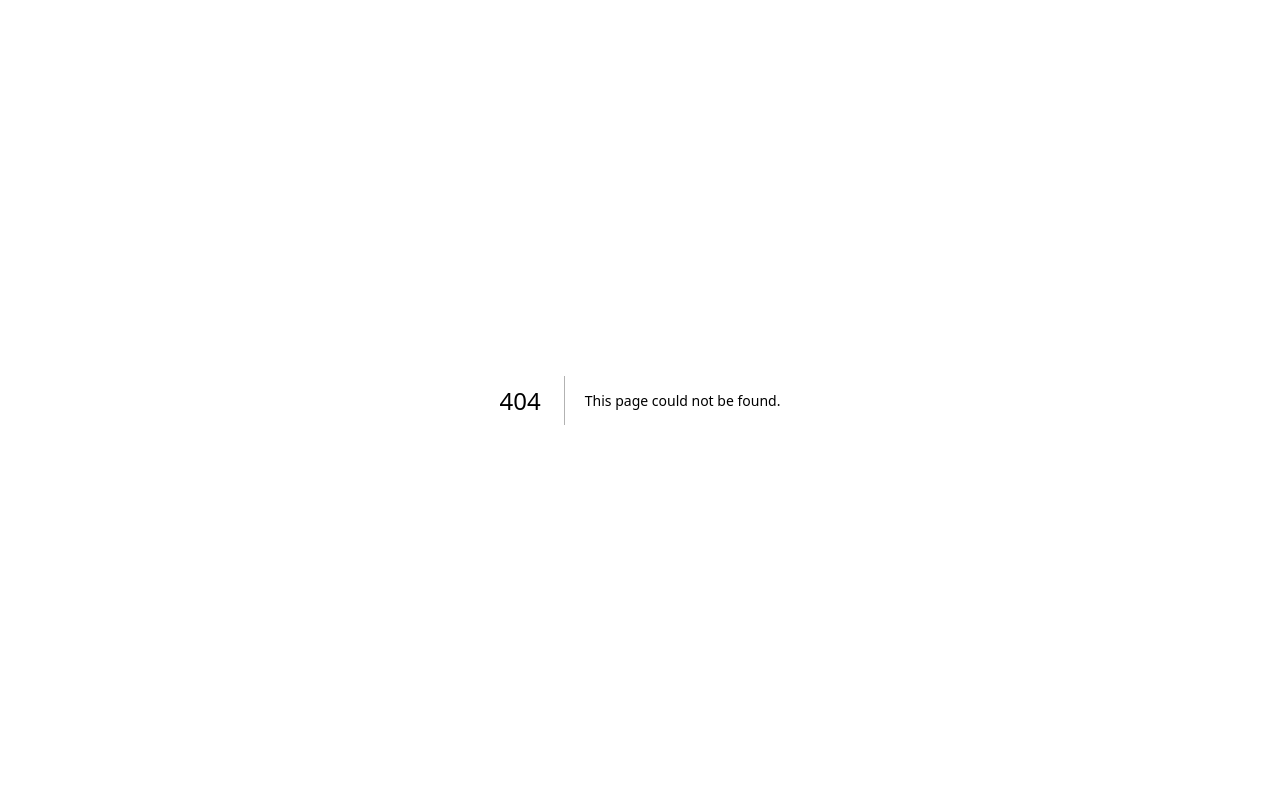
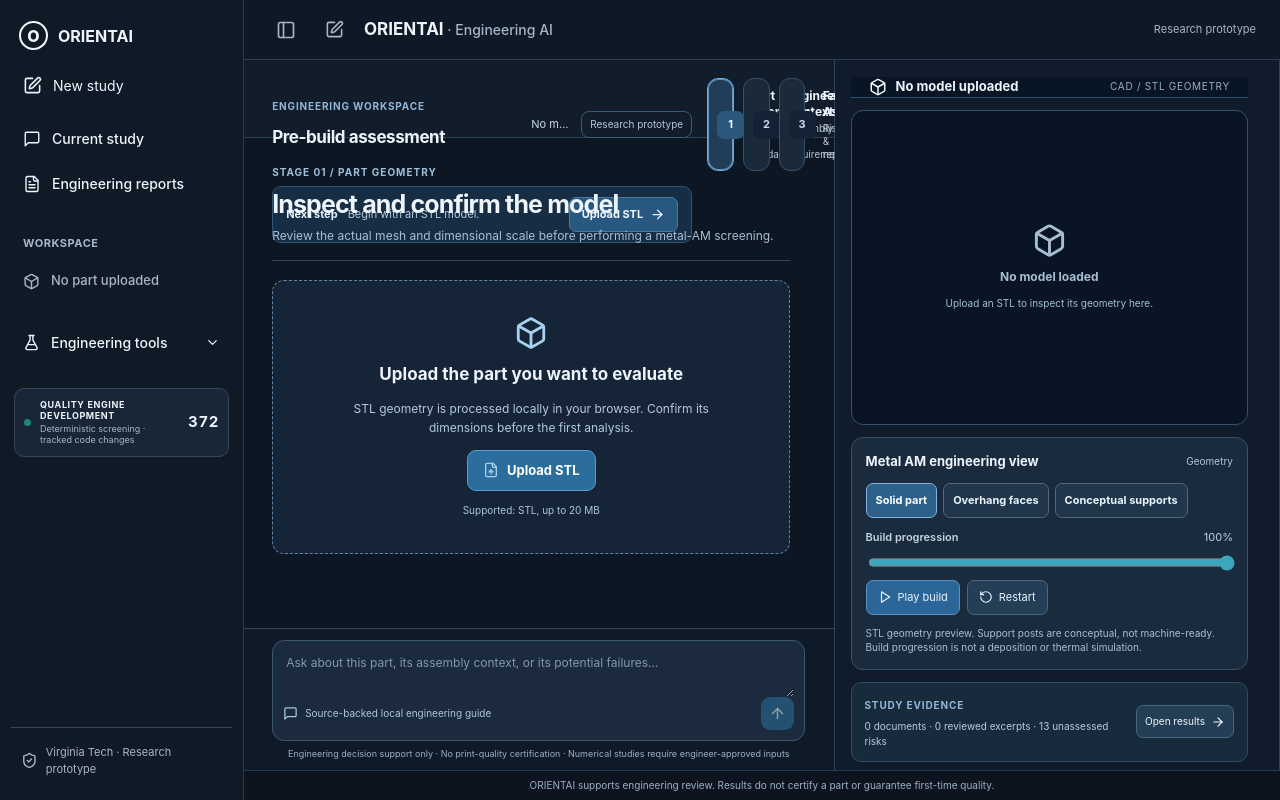
Before and after one commit to Wickey23/boeing-vt-am-first-time-quality, a Next.js app: page /copilot/workbench in a window 1280 px wide. Before the commit this address had no page. Built offline with nearby package versions, Linux system fonts and the light colour scheme.

Commit message:
feat(studio): add separate professional workbench route without changing legacy study

```diff
--- /dev/null
+++ b/app/copilot/workbench/page.tsx
@@ -0,0 +1,7 @@
+import ChatAppShell from "@/components/v2/ChatAppShell";
+import ProfessionalStudy from "@/components/v2/ProfessionalStudy";
+
+/** New stage-focused interface on a clean branch, sharing the proven analysis provider. */
+export default function ProfessionalWorkbenchPage(){
+ return <ChatAppShell title="ORIENTAI"><ProfessionalStudy/></ChatAppShell>;
+}
```
